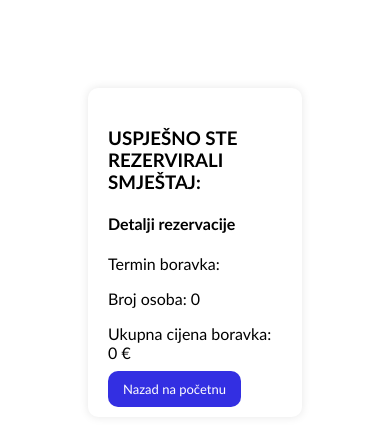
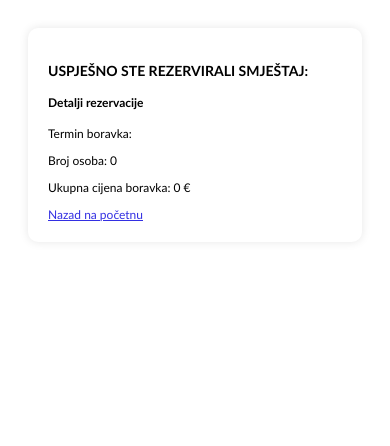
Before and after one commit to marinaaglic/zadatak-adriatic, a React (Vite) app: page /detalji-rezervacije in a window 390 px wide. Shown: the top 446 px of the page. Built offline with nearby package versions, Linux system fonts and the light colour scheme.

Commit message:
styling fixed

```diff
--- a/src/components/accomodation/Accommodation.jsx
+++ b/src/components/accomodation/Accommodation.jsx
@@ -93,7 +93,6 @@ export default function Accommodation({ accommodation }) {
         {showDetails && (
           <div className="div-amenities-price">
             <div className="div-amenities">
-              <h4>Dodatne usluge:</h4>
               {amenities.airConditioning ? (
                 <span className="amenity">
                   <IoMdSnow /> Klimatizacija
--- a/src/styles/reservationDetails.css
+++ b/src/styles/reservationDetails.css
@@ -21,13 +21,20 @@
 .link-back {
   font-family: "Trebuchet MS", "Lucida Sans Unicode", "Lucida Grande",
     "Lucida Sans", Arial, sans-serif;
-  color: white;
-  background-color: #332fe2;
-  padding: 10px 15px;
-  margin-bottom: 10px;
-  border-radius: 10px;
-  border: 0;
-  font-size: 13px;
-  cursor: pointer;
-  text-decoration: none;
+  color: #332fe2;
+  font-size: 15px;
 }
+
+@media screen and (max-width: 786px) {
+  .reservation-content {
+    font-size: 12px;
+    padding: 20px;
+  }
+  .link-back {
+    font-family: "Trebuchet MS", "Lucida Sans Unicode", "Lucida Grande",
+      "Lucida Sans", Arial, sans-serif;
+    color: #332fe2;
+    font-size: 12px;
+    cursor: pointer;
+  }
+}
```
Also changed, not shown: src/utils/calculatePrice.js (added, +26 -0 lines).
